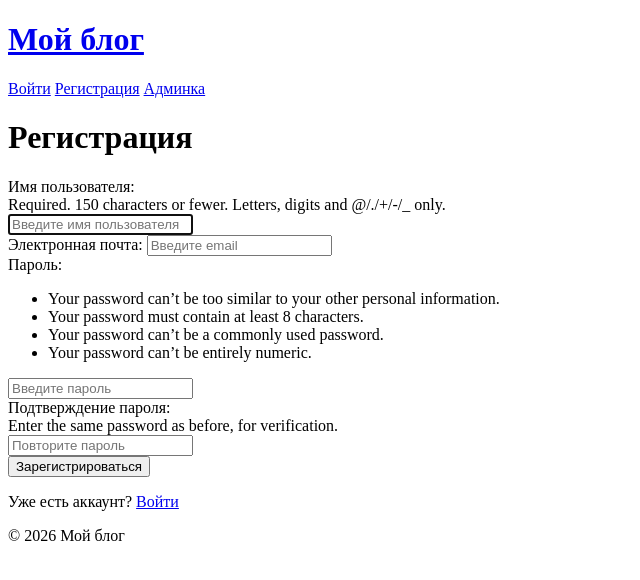
After one commit to OlgaPchelintseva/DJANGO_blog, a Django app: page /register/ in a window 1280 px wide. The commit adds this page. Shown: the top 580 px of the page, without its empty margins (0-640 px from the left). Run offline with Django 5.2, Linux system fonts and the light colour scheme.

Commit message:
feat: add template for registration

```diff
--- a/post/templates/post/base.html
+++ b/post/templates/post/base.html
@@ -20,6 +20,7 @@
                 </form>
             {% else %}
                 <a href="{% url 'login' %}">Войти</a>
+                <a href="{% url 'userAcc:register' %}">Регистрация</a>
             {% endif %}
             <a href="/admin/" target="_blank">Админка</a>
         </nav>
--- a/post/templates/registration/login.html
+++ b/post/templates/registration/login.html
@@ -13,5 +13,8 @@
             {{ form.password }}
         </div>
         <button type="submit">Войти</button>
+        <p>Нет аккаунта?
+            <a href="{% url 'userAcc:register' %}">Зарегистрироваться</a>
+        </p>
     </form>
 {% endblock %}
--- a/userAcc/apps.py
+++ b/userAcc/apps.py
@@ -3,3 +3,4 @@ from django.apps import AppConfig
 
 class UseraccConfig(AppConfig):
     name = 'userAcc'
+    verbose_name = 'Учетные записи пользователей'
--- a/userAcc/forms.py
+++ b/userAcc/forms.py
@@ -14,7 +14,8 @@ class RegisterForm(UserCreationForm):
         label = 'Электронная почта'
     )
     class Meta:
-        model = Userfields = ['username', 'email', 'password1', 'password2']
+        model = User
+        fields = ['username', 'email', 'password1', 'password2']
 
     def __init__(self, *args, **kwargs):
         super(RegisterForm, self).__init__(*args, **kwargs)
--- /dev/null
+++ b/userAcc/templates/userAcc/register.html
@@ -0,0 +1,14 @@
+{% extends 'post/base.html' %}
+{% block title %} {{ page_title }} {% endblock %}
+
+{% block content %}
+    <h1>Регистрация</h1>
+    <form method="post">
+        {% csrf_token %}
+        {{ form }}
+        <button type="submit" >Зарегистрироваться</button>
+    </form>
+    <p>Уже есть аккаунт?
+        <a href="{% url 'login' %}">Войти</a>
+    </p>
+{% endblock %}
```
Also changed, not shown: db.sqlite3.
